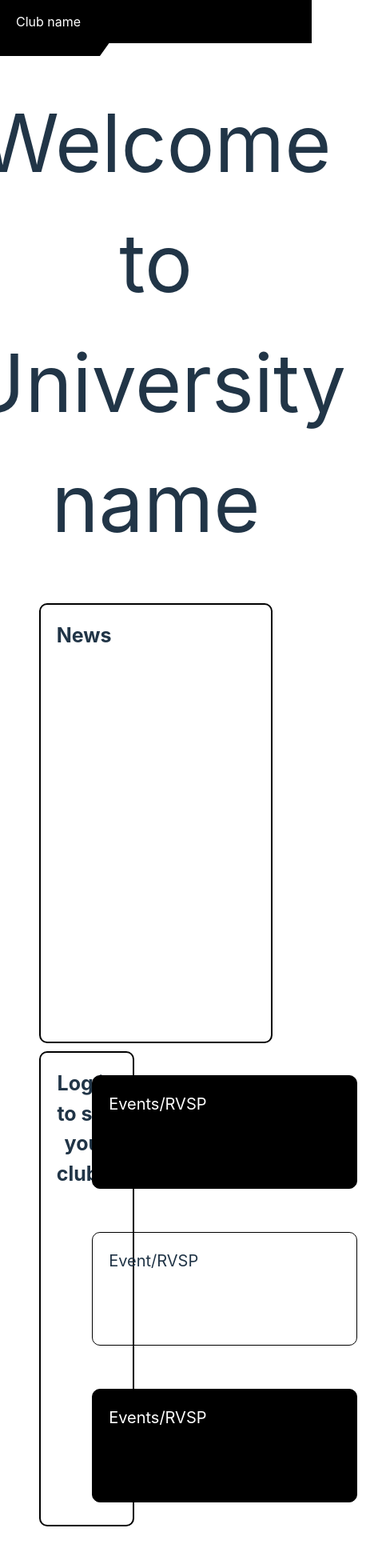
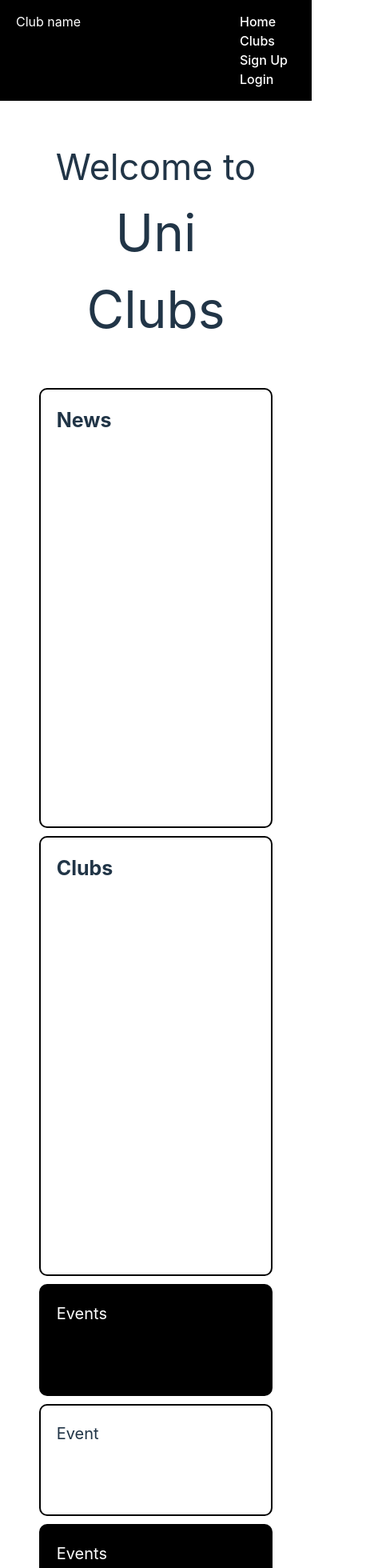
Before and after one commit to sjcy2704/clubs, a Vue app in the folder Front-End/: page / in a window 390 px wide. Shown: the top 1960 px of the page at 80% size, 483 px wide, since content can reach past the window. Built offline with nearby package versions, Linux system fonts and the light colour scheme.

Commit message:
Add media queries for Home

```diff
--- a/Front-End/src/components/Navbar.vue
+++ b/Front-End/src/components/Navbar.vue
@@ -1,5 +1,10 @@
 <script setup>
-import { routes } from "../routes/index";
+const navRoutes = [
+  { name: "Home", path: "/" },
+  { name: "Clubs", path: "/clubs" },
+  { name: "Sign Up", path: "/signup" },
+  { name: "Login", path: "/login" },
+];
 </script>
 
 <template>
@@ -8,7 +13,7 @@ import { routes } from "../routes/index";
     <div class="topDiv flex justify-between">
       <p style="color: white">Club name</p>
       <ul class="flex row sm-col justify-between nav">
-        <li v-for="item in routes">
+        <li v-for="item in navRoutes">
           <RouterLink :to="item.path">{{ item.name }}</RouterLink>
         </li>
       </ul>
@@ -18,6 +23,6 @@ import { routes } from "../routes/index";
 
 <style scoped>
 .nav {
-  width: 35%;
+  width: 20%;
 }
 </style>
--- a/Front-End/src/routes/index.js
+++ b/Front-End/src/routes/index.js
@@ -2,14 +2,12 @@ import { createWebHistory, createRouter } from "vue-router";
 
 const Home = () => import("../views/Home.vue");
 const Clubs = () => import("../views/Clubs.vue");
-const Memberships = () => import("../views/Memberships.vue");
 const Login = () => import("../views/Login.vue");
 const SignUp = () => import("../views/SignUp.vue");
 
 export const routes = [
   { name: "Home", path: "/", component: Home },
   { name: "Clubs", path: "/clubs", component: Clubs },
-  { name: "Memberships", path: "/memberships", component: Memberships },
   { name: "Sign Up", path: "/signup", component: SignUp },
   { name: "Login", path: "/login", component: Login },
 ];
--- a/Front-End/src/style.css
+++ b/Front-End/src/style.css
@@ -1,5 +1,7 @@
 * {
   margin: 0;
+  padding: 0;
+  box-sizing: border-box;
 }
 :root {
   font-family: "Roboto Mono", Inter, system-ui, Avenir, Helvetica, Arial,
@@ -110,10 +112,11 @@ a:hover {
   color: #242424;
 }
 
-@media only screen and (max-width: 450px) {
+@media only screen and (max-width: 550px) {
   .topDiv {
     padding: 15px 20px;
   }
+
   .topCorner {
     border-top: 70px solid black;
     border-right: 50px solid transparent;
@@ -130,7 +133,10 @@ a:hover {
 
   .sm-col {
     flex-direction: column;
-    display: none;
+    /* display: none; */
+  }
+  .sm-w100 {
+    width: 100%;
   }
 }
 
--- a/Front-End/src/views/Home.vue
+++ b/Front-End/src/views/Home.vue
@@ -1,34 +1,34 @@
 <template>
   <div class="container">
     <div class="title">
-      Welcome to <br />
-      University name
+      <span>Welcome to</span>
+      Uni Clubs
     </div>
   </div>
 
   <div class="news">
-    <h2 class="newsTitle">News</h2>
+    <h2 class="subTitle">News</h2>
   </div>
-  <div class="clubRelated flex">
+  <div class="clubRelated flex sm-col">
     <div class="clubs">
-      <h2 class="clubTitle">Log in to see your clubs!</h2>
+      <h2 class="subTitle">Clubs</h2>
     </div>
     <div class="eventsCards flex col justify-between align-center">
       <div class="rvspBlack">
         <div class="reDiv">
-          <div class="white">Events/RVSP</div>
+          <div class="white">Events</div>
         </div>
       </div>
 
       <div class="rvspWhite">
         <div class="reDiv">
-          <div>Event/RVSP</div>
+          <div>Event</div>
         </div>
       </div>
 
       <div class="rvspBlack">
         <div class="reDiv">
-          <div class="white">Events/RVSP</div>
+          <div class="white">Events</div>
         </div>
       </div>
     </div>
@@ -36,17 +36,16 @@
 </template>
 
 <style scoped>
+.title span {
+  font-size: 0.7em;
+  display: block;
+}
 .title {
-  font-size: 100px;
+  font-size: 4em;
 }
 
-.newsTitle {
+.subTitle {
   font-size: 25px;
-}
-
-.clubTitle {
-  font-size: 25px;
-  text-align: center;
 }
 
 .reDiv {
@@ -59,13 +58,11 @@
 }
 
 .news {
-  text-align: left;
   border: black 2px solid;
   border-radius: 10px;
   width: 75%;
   height: 550px;
   padding: 20px;
-  box-sizing: border-box;
 }
 
 .clubRelated {
@@ -79,7 +76,6 @@
   height: 550px;
   margin-top: 10px;
   padding: 20px;
-  box-sizing: content-box;
 }
 
 .eventsCards {
@@ -89,21 +85,38 @@
 }
 
 .rvspBlack {
-  border: black solid 1px;
+  border: black solid 2px;
   border-radius: 10px;
   background-color: black;
   width: 290px;
-  height: 100px;
+  height: 140px;
   margin-top: 10px;
   padding: 20px;
 }
 
 .rvspWhite {
-  border: black solid 1px;
+  border: black solid 2px;
   border-radius: 10px;
   width: 290px;
-  height: 100px;
+  height: 140px;
   margin-top: 10px;
   padding: 20px;
 }
+
+@media only screen and (max-width: 550px) {
+  .clubs {
+    width: 100%;
+  }
+  .eventsCards {
+    width: 100%;
+    padding: 0;
+  }
+
+  .rvspBlack {
+    width: 100%;
+  }
+  .rvspWhite {
+    width: 100%;
+  }
+}
 </style>
--- a/Front-End/src/views/Memberships.vue
+++ /dev/null
@@ -1,3 +0,0 @@
-<template>
-  <p style="font-size: 100px">Memberships?</p>
-</template>
```
